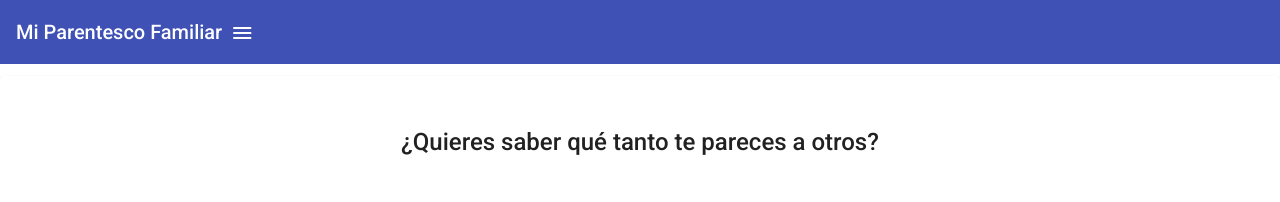
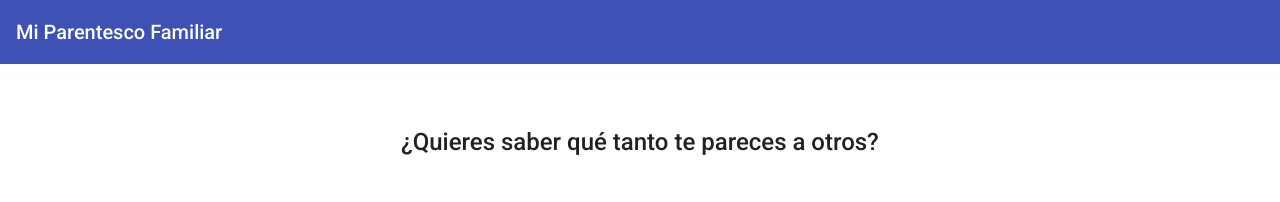
Before and after one commit to jetejeda/MicrosoftCognitiveServicesAPI-FE, an Angular app: page / in a window 1280 px wide. Shown: the top 202 px of the page. Built offline with nearby package versions, Linux system fonts and the light colour scheme.

Commit message:
[UI]: Animations added.

```diff
--- a/package.json
+++ b/package.json
@@ -20,6 +20,7 @@
     "@angular/platform-browser": "~12.2.0",
     "@angular/platform-browser-dynamic": "~12.2.0",
     "@angular/router": "~12.2.0",
+    "animate.css": "^4.1.1",
     "hammerjs": "^2.0.8",
     "rxjs": "~6.6.0",
     "sweetalert2": "^11.1.7",
--- a/src/app/upload/upload.component.html
+++ b/src/app/upload/upload.component.html
@@ -1,18 +1,18 @@
-<p>
+<p class="animate__animated animate__fadeIn">
     <mat-toolbar color="primary">
       <mat-toolbar-row>
         <span>Mi Parentesco Familiar</span>
         <span class="example-spacer"></span>
-        <button mat-icon-button class="example-icon">
+        <!-- <button mat-icon-button class="example-icon">
           <mat-icon>menu</mat-icon>
-        </button>
+        </button> -->
       </mat-toolbar-row>
     </mat-toolbar>
 </p>
 <mat-card>
 
     <div class="flex-centered color-red">
-        <mat-card-title>¿Quieres saber qué tanto te pareces a otros?</mat-card-title>
+        <mat-card-title class="animate__animated animate__bounceInDown">¿Quieres saber qué tanto te pareces a otros?</mat-card-title>
     </div>
 
     <div *ngIf="isWaiting && !showResult">
@@ -24,17 +24,17 @@
     <div *ngIf="!isWaiting && !showResult">
 
         <div class="flexbox-parent">
-            <div class="flex-centered">
+            <div class="flex-centered animate__animated animate__backInLeft">
                 <img [src]="url1" height="200"/><br>
                 <input type="file" (change)="onFileUpload($event, true)" accept=".png, .jpg"/>
             </div>
 
-            <div class="flex-centered">
+            <div class="flex-centered animate__animated animate__backInRight">
                 <img [src]="url2" height="200"/><br>
                 <input type="file" (change)="onFileUpload($event, false)" accept=".png, .jpg"/>
             </div>
         </div>
-        <form (ngSubmit)="submitData()" [formGroup]="emailForm">
+        <form (ngSubmit)="submitData()" [formGroup]="emailForm" class="animate__animated animate__fadeInUpBig">
             <div class="flex-centered">
 
                 <mat-slide-toggle formControlName="sendToEmail" (change)="onChangeSendEmail($event)">¡Enviar resultado a mi correo electrónico!</mat-slide-toggle>
--- a/src/index.html
+++ b/src/index.html
@@ -9,6 +9,7 @@
   <link rel="preconnect" href="https://fonts.gstatic.com">
   <link href="https://fonts.googleapis.com/css2?family=Roboto:wght@300;400;500&display=swap" rel="stylesheet">
   <link href="https://fonts.googleapis.com/icon?family=Material+Icons" rel="stylesheet">
+  <link rel="stylesheet" href="https://cdnjs.cloudflare.com/ajax/libs/animate.css/4.1.1/animate.min.css"/>
 </head>
 <body class="mat-typography">
   <app-root></app-root>
```
Also changed, not shown: 1 other file (tests, documents, lock files or other folders).
